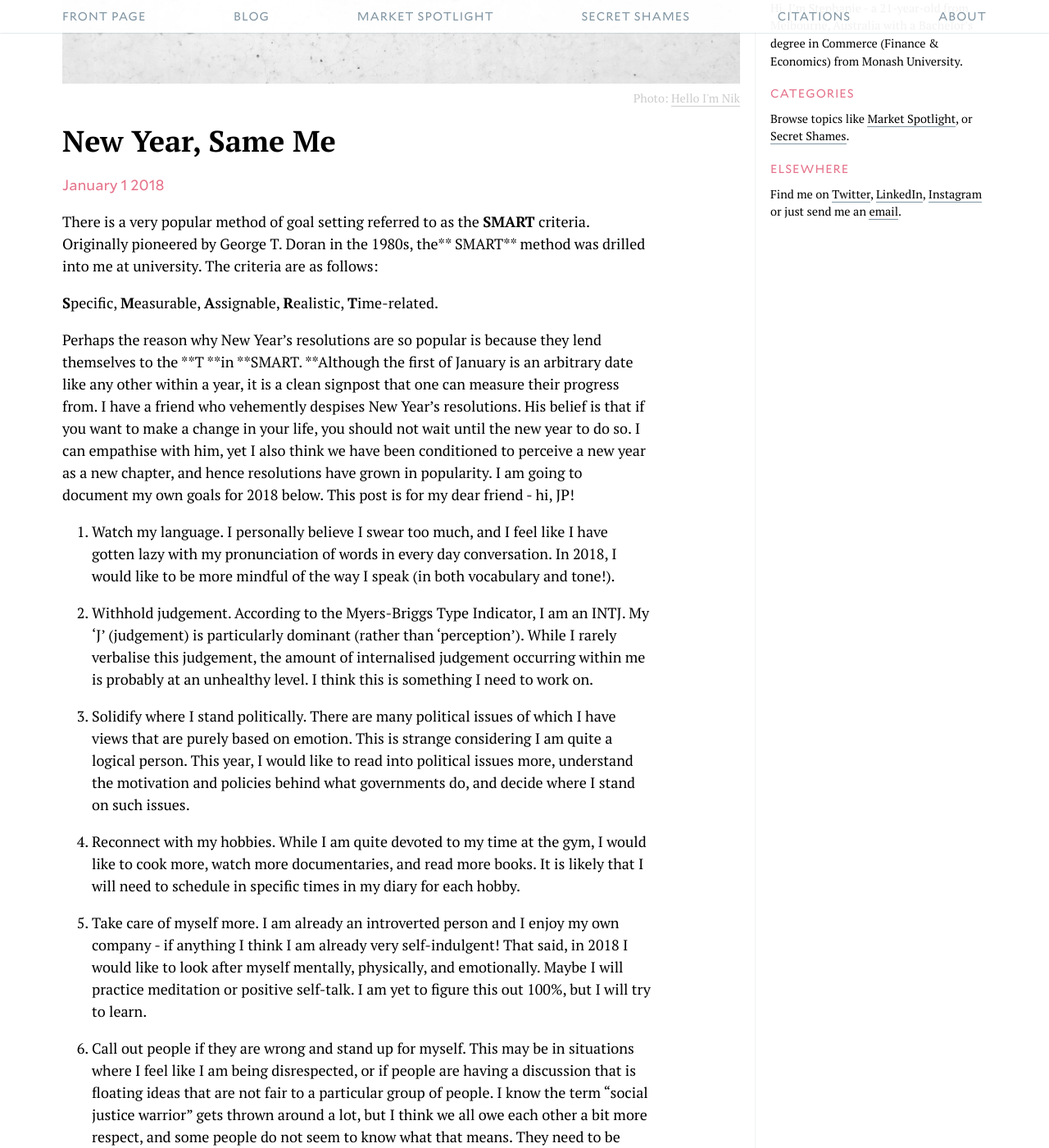
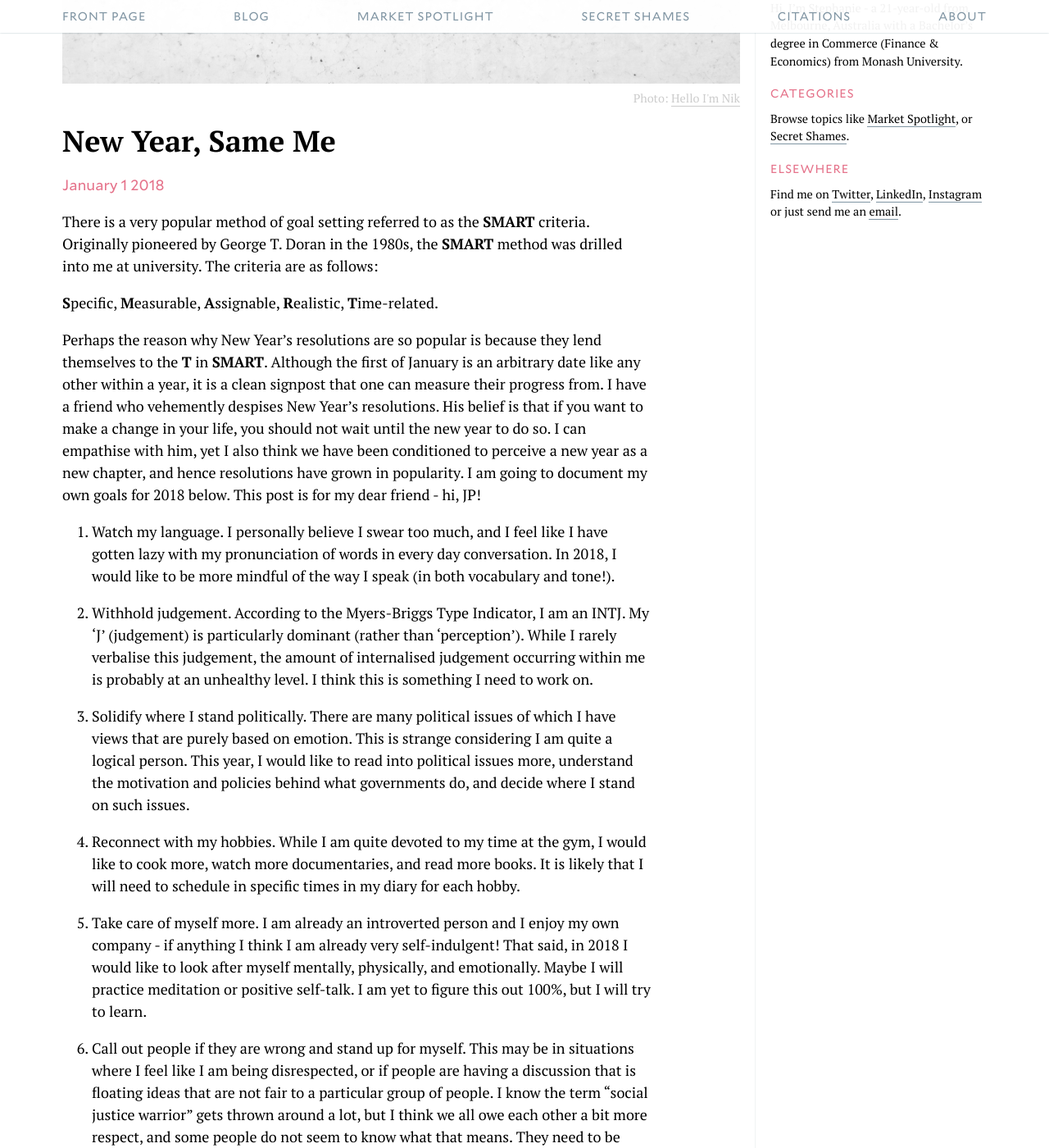
Before and after one commit to cjmlgrto/siomi.net, a Jekyll site: the page built from _posts/2018-01-01-new-year-same-me.markdown, in a window 1280 px wide and 1400 px high, scrolled down 663 px. Shown: the whole window at 82% size. Built offline with Jekyll 4.4.1, drawn with Linux system fonts in a browser that asks for light colours; some of the changed text lies outside the part shown.

```diff
--- a/_posts/2018-01-01-new-year-same-me.markdown
+++ b/_posts/2018-01-01-new-year-same-me.markdown
@@ -11,11 +11,11 @@ image source name: Hello I'm Nik
 image source URL: https://unsplash.com/photos/MAgPyHRO0AA
 ---
 
-There is a very popular method of goal setting referred to as the **SMART** criteria. Originally pioneered by George T. Doran in the 1980s, the** SMART** method was drilled into me at university. The criteria are as follows:
+There is a very popular method of goal setting referred to as the **SMART** criteria. Originally pioneered by George T. Doran in the 1980s, the **SMART** method was drilled into me at university. The criteria are as follows:
 
 **S**pecific, **M**easurable, **A**ssignable, **R**ealistic, **T**ime-related.
 
-Perhaps the reason why New Year's resolutions are so popular is because they lend themselves to the **T **in **SMART. **Although the first of January is an arbitrary date like any other within a year, it is a clean signpost that one can measure their progress from. I have a friend who vehemently despises New Year's resolutions. His belief is that if you want to make a change in your life, you should not wait until the new year to do so. I can empathise with him, yet I also think we have been conditioned to perceive a new year as a new chapter, and hence resolutions have grown in popularity. I am going to document my own goals for 2018 below. This post is for my dear friend - hi, JP!
+Perhaps the reason why New Year's resolutions are so popular is because they lend themselves to the **T** in **SMART**. Although the first of January is an arbitrary date like any other within a year, it is a clean signpost that one can measure their progress from. I have a friend who vehemently despises New Year's resolutions. His belief is that if you want to make a change in your life, you should not wait until the new year to do so. I can empathise with him, yet I also think we have been conditioned to perceive a new year as a new chapter, and hence resolutions have grown in popularity. I am going to document my own goals for 2018 below. This post is for my dear friend - hi, JP!
 
 1. Watch my language. I personally believe I swear too much, and I feel like I have gotten lazy with my pronunciation of words in every day conversation. In 2018, I would like to be more mindful of the way I speak (in both vocabulary and tone!).
 
@@ -29,7 +29,7 @@ Perhaps the reason why New Year's resolutions are so popular is because they len
 
 6. Call out people if they are wrong and stand up for myself. This may be in situations where I feel like I am being disrespected,  or if people are having a discussion that is floating ideas that are not fair to a particular group of people. I know the term "social justice warrior" gets thrown around a lot, but I think we all owe each other a bit more respect, and some people do not seem to know what that means. They need to be taught. I am their teacher.
 
-I do realise that not all these goals are **SMART, **but the simple act of putting my list online may help me stay accountable!
+I do realise that not all these goals are **SMART**, but the simple act of putting my list online may help me stay accountable!
 
 Sincerely,
 
```
